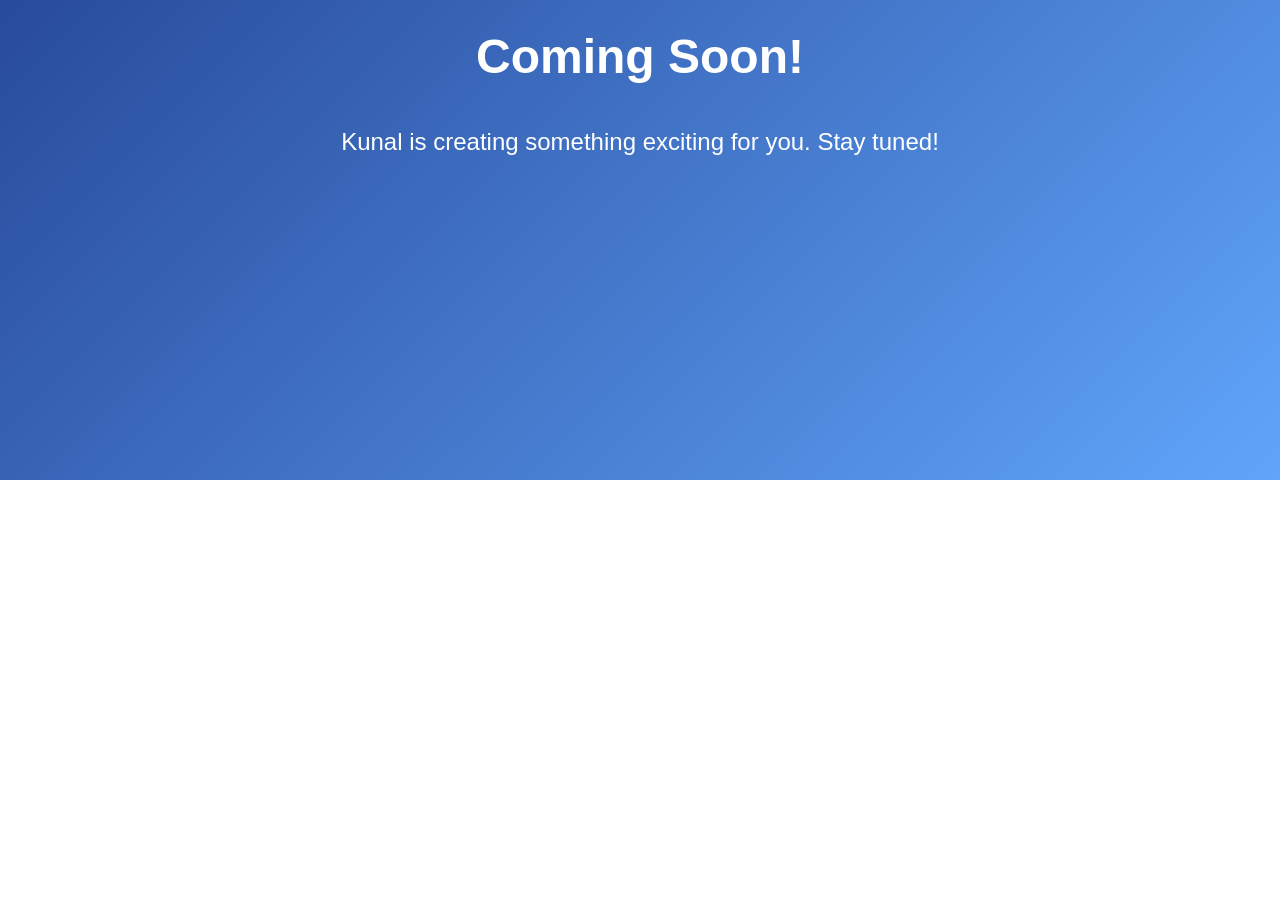
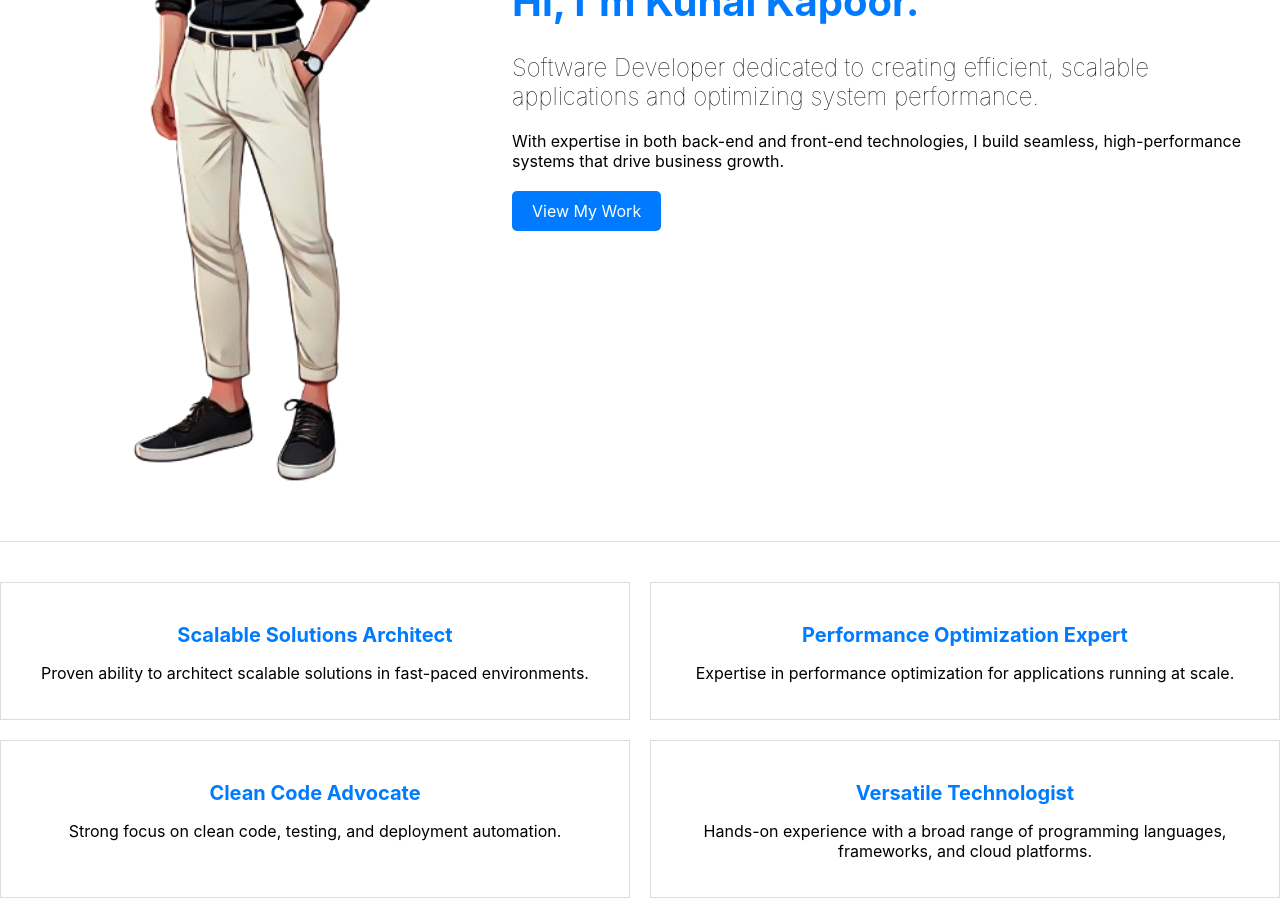
Before and after one commit to Kunal7636/Portfolio, a React (Create React App) app: page / in a window 1280 px wide. Shown: the part 320-1218 px from the top of the page. Before the commit the page ends 800 px from the top, so only its background shows below. Built offline with nearby package versions, Linux system fonts and the light colour scheme.

Commit message:
added avatar on home page

```diff
--- a/src/App.js
+++ b/src/App.js
@@ -4,7 +4,7 @@ import './App.css';
 
 function App() {
   return (
-    <div className="App">
+    <div className="App" data-testid="app-container" >
       <Home />
       {/* If you have additional pages, you can set up routing here */}
     </div>
--- /dev/null
+++ b/src/pages/Home.css
@@ -0,0 +1,105 @@
+/* Home.css */
+
+/* Two-column layout for desktop and tablets */
+.intro-section {
+    display: flex;
+    align-items: center;
+    justify-content: space-between;
+    margin-bottom: 40px;
+    padding-bottom: 40px;
+    border-bottom: 1px solid #ddd;
+}
+
+/* Full-body Avatar */
+.intro-avatar {
+    flex: 0 0 40%;
+    text-align: center;
+}
+.avatar-full-body {
+    width: 250px; /* Adjust size if necessary */
+    height: auto;
+    object-fit: contain; /* Ensures the image retains its aspect ratio */
+    border-radius: 0; /* No border radius for full-body */
+}
+
+/* Text section */
+.intro-text {
+    flex: 0 0 60%;
+    text-align: left;
+}
+
+.intro-text h1 {
+    font-size: 2.5rem;
+    color: #007bff;
+}
+
+.intro-text h2 {
+    font-size: 1.5rem;
+    font-weight: lighter;
+    margin-bottom: 20px;
+}
+
+.intro-text p {
+    font-size: 1rem;
+    margin-bottom: 20px;
+}
+
+.cta-button {
+    display: inline-block;
+    padding: 10px 20px;
+    background-color: #007bff;
+    color: #fff;
+    text-decoration: none;
+    border-radius: 5px;
+    transition: background-color 0.3s ease;
+}
+
+.cta-button:hover {
+    background-color: #0056b3;
+}
+
+/* What I Bring Section */
+.what-i-bring {
+    display: grid;
+    grid-template-columns: repeat(2, 1fr);
+    gap: 20px;
+    margin-top: 40px;
+}
+
+.strength-card {
+    padding: 20px;
+    border: 1px solid #ddd;
+    text-align: center;
+    transition: box-shadow 0.3s ease;
+}
+
+.strength-card h3 {
+    font-size: 1.25rem;
+    margin-bottom: 10px;
+    color: #007bff;
+}
+
+.strength-card p {
+    font-size: 1rem;
+}
+
+.strength-card:hover {
+    box-shadow: 0 4px 8px rgba(0, 0, 0, 0.1);
+}
+
+/* Mobile responsiveness */
+@media (max-width: 768px) {
+    .intro-section {
+        flex-direction: column;
+        text-align: center;
+    }
+
+    .intro-avatar, .intro-text {
+        flex: 1 1 100%;
+        margin-bottom: 20px;
+    }
+
+    .what-i-bring {
+        grid-template-columns: 1fr;
+    }
+}
--- a/src/pages/Home.js
+++ b/src/pages/Home.js
@@ -1,65 +1,49 @@
-// import React from 'react';
-// import Navbar from '../components/Navbar/Navbar';
-// import Introduction from '../components/Introduction/Introduction';
-
-// const Home = () => {
-//   return (
-//     <div>
-//       <Navbar />
-//       <Introduction />
-//       {/* You can add more sections like Experience, Projects, Education here */}
-//     </div>
-//   );
-// };
-
-// export default Home;
 import React from 'react';
+import './Home.css';
 
 const Home = () => {
-  const containerStyle = {
-    height: '100vh', // Full viewport height
-    display: 'flex',
-    flexDirection: 'column',
-    justifyContent: 'center',
-    alignItems: 'center',
-    background: 'linear-gradient(135deg, #1e3a8a, #60a5fa)', // Blue gradient similar to pink shade
-    color: '#fff',
-    textAlign: 'center',
-    fontFamily: "'Poppins', sans-serif",
-    padding: '0 20px',
-  };
+    return (
+        <div className="home-container">
+            <div className="intro-section">
+                {/* Left Column: Full-body Avatar */}
+                <div className="intro-avatar">
+                    <img src="/avatar.png" alt="Kunal Kapoor Full-body Avatar" className="avatar-full-body" />
+                </div>
 
-  const messageStyle = {
-    fontSize: '48px',
-    fontWeight: 'bold',
-    marginBottom: '20px',
-    animation: 'fadeIn 2s ease-in-out',
-  };
+                {/* Right Column: Text and CTA */}
+                <div className="intro-text">
+                    <h1>Hi, I'm Kunal Kapoor.</h1>
+                    <h2>Software Developer dedicated to creating efficient, scalable applications and optimizing system performance.</h2>
+                    <p>With expertise in both back-end and front-end technologies, I build seamless, high-performance systems that drive business growth.</p>
+                    <a href="/projects" className="cta-button">View My Work</a>
+                </div>
+            </div>
 
-  const subMessageStyle = {
-    fontSize: '24px',
-    animation: 'slideIn 2s ease-in-out',
-  };
-
-  const keyframesStyle = `
-    @keyframes fadeIn {
-      from { opacity: 0; }
-      to { opacity: 1; }
-    }
-
-    @keyframes slideIn {
-      from { transform: translateY(50px); opacity: 0; }
-      to { transform: translateY(0); opacity: 1; }
-    }
-  `;
-
-  return (
-    <div style={containerStyle}>
-      <style>{keyframesStyle}</style> {/* Inline keyframe animations */}
-      <p style={messageStyle}>Coming Soon!</p>
-      <p style={subMessageStyle}>Kunal is creating something exciting for you. Stay tuned!</p>
-    </div>
-  );
+            {/* What I Bring Section */}
+            <div className="what-i-bring">
+                <div className="strength-card">
+                    <i className="icon scalable-icon" />
+                    <h3>Scalable Solutions Architect</h3>
+                    <p>Proven ability to architect scalable solutions in fast-paced environments.</p>
+                </div>
+                <div className="strength-card">
+                    <i className="icon performance-icon" />
+                    <h3>Performance Optimization Expert</h3>
+                    <p>Expertise in performance optimization for applications running at scale.</p>
+                </div>
+                <div className="strength-card">
+                    <i className="icon code-icon" />
+                    <h3>Clean Code Advocate</h3>
+                    <p>Strong focus on clean code, testing, and deployment automation.</p>
+                </div>
+                <div className="strength-card">
+                    <i className="icon versatility-icon" />
+                    <h3>Versatile Technologist</h3>
+                    <p>Hands-on experience with a broad range of programming languages, frameworks, and cloud platforms.</p>
+                </div>
+            </div>
+        </div>
+    );
 };
 
 export default Home;
```
Also changed, not shown: public/avatar.png (added), 1 other file (tests, documents, lock files or other folders).
